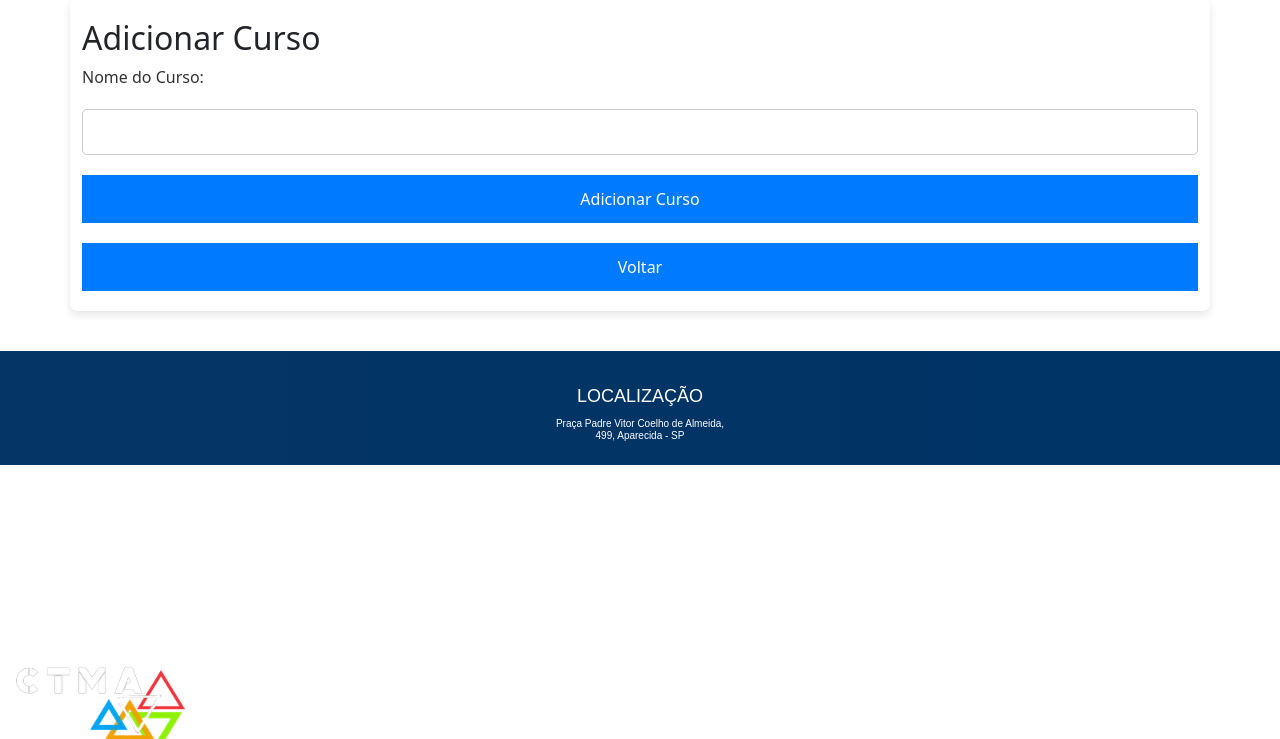
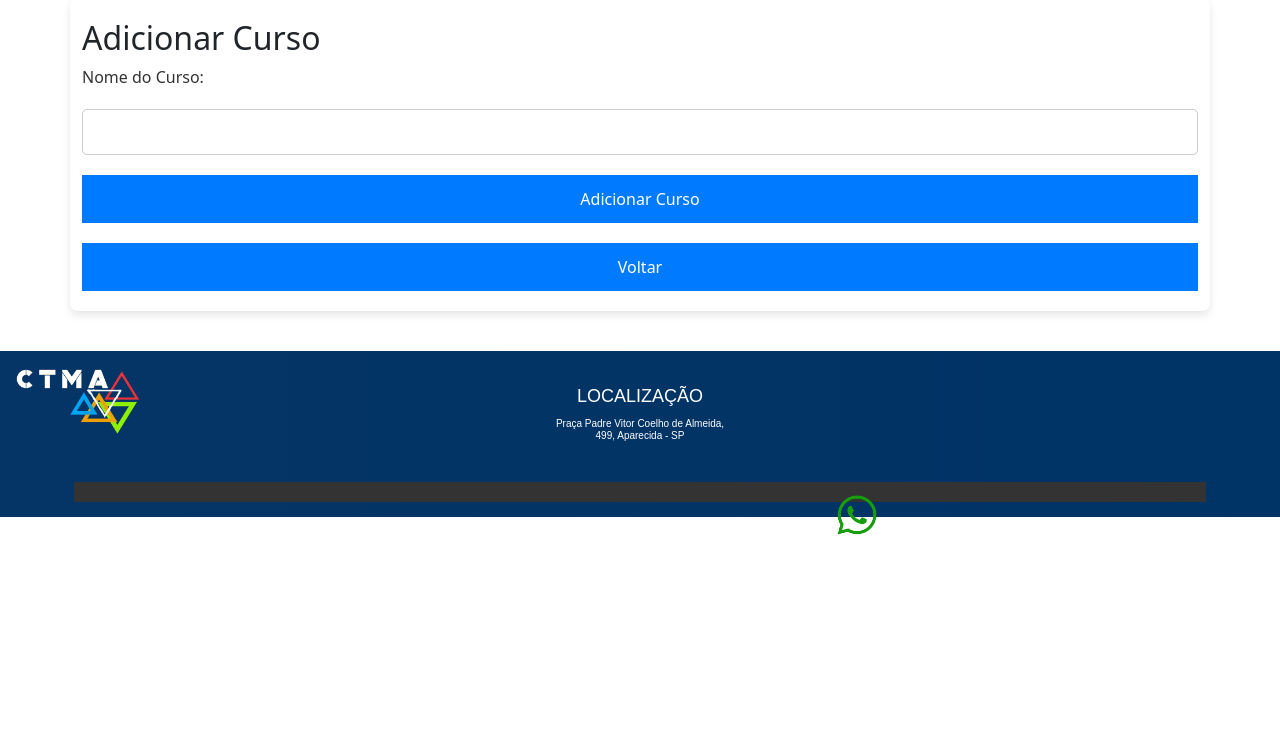
Before and after one commit to LuizPaivaa/Site_Escola, a PHP site: page /adicionar_curso.php in a window 1280 px wide. Shown: the part 161-900 px from the top of the page. Run offline with PHP 8.4, Linux system fonts and the light colour scheme; a user stored in the database is signed in; some web fonts are replaced.

Commit message:
luis gui
posicionei o icon do whats no lado da localização

```diff
--- a/css/stylefooter.css
+++ b/css/stylefooter.css
@@ -21,6 +21,7 @@
 .footer-logo-img {
     width: 150px;
     margin-bottom: 20px;
+
 }
 
 /* Links do footer */
@@ -136,12 +137,15 @@
     text-align: center;
 }
 .footer-logo-img{
-    position: fixed;
-    left: 0;
-    top: 90%;
+position: absolute;
+left: 0;
+padding-left: 5px;
+}
 
 
-   /* Centraliza verticalmente */
-    width: 200px
+.footer-column img {
+    width: 46px;
+    height: 46px;
+    position: absolute; right: 400px;
 
 }
--- a/footer.php
+++ b/footer.php
@@ -23,7 +23,11 @@
                         target="_blank">
                        <h1> Praça Padre Vitor Coelho de Almeida,<br>
                         499, Aparecida - SP</h1>
+
                     </a>
+                    <footer>
+                        <img src="img/whats.png" alt="" class="img-whats">
+                        </footer>
                 </div>
             </div>
         </div>
```
Also changed, not shown: img/insta.png (added), img/whats.png (added).
